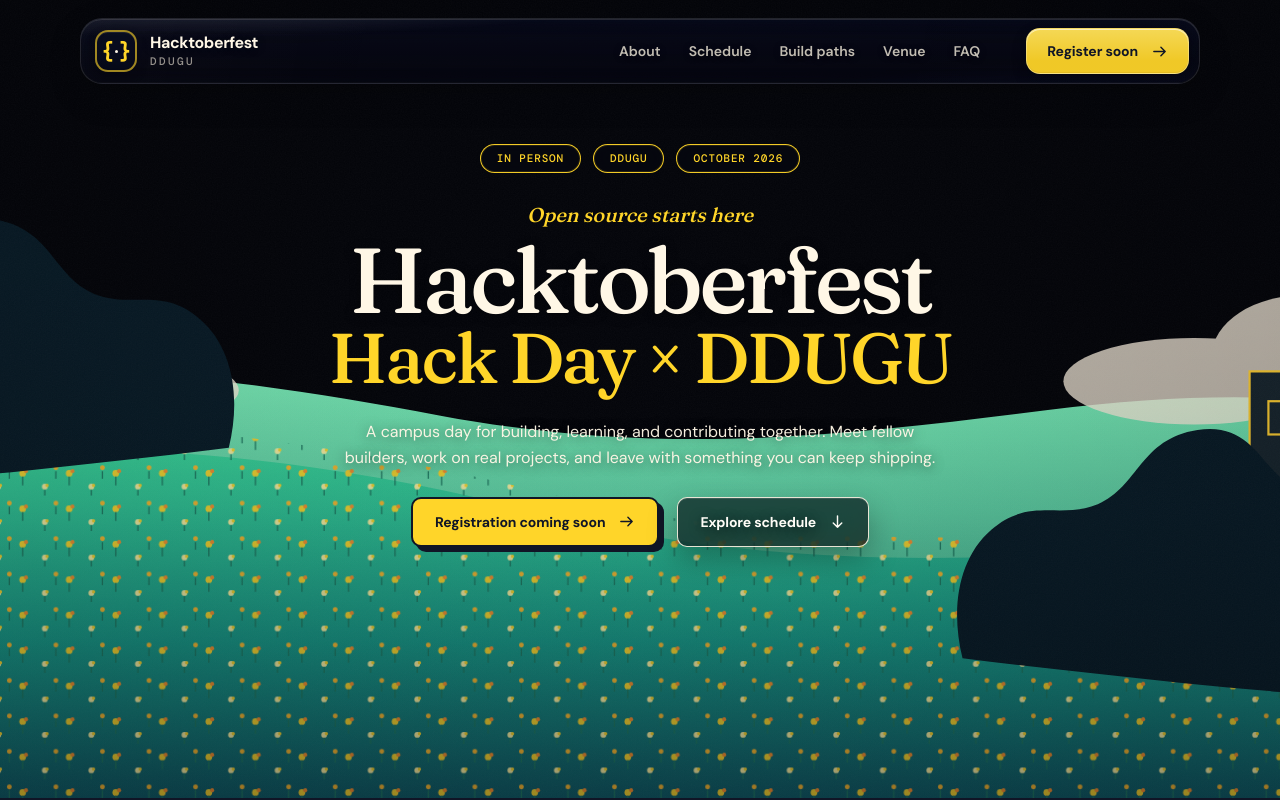
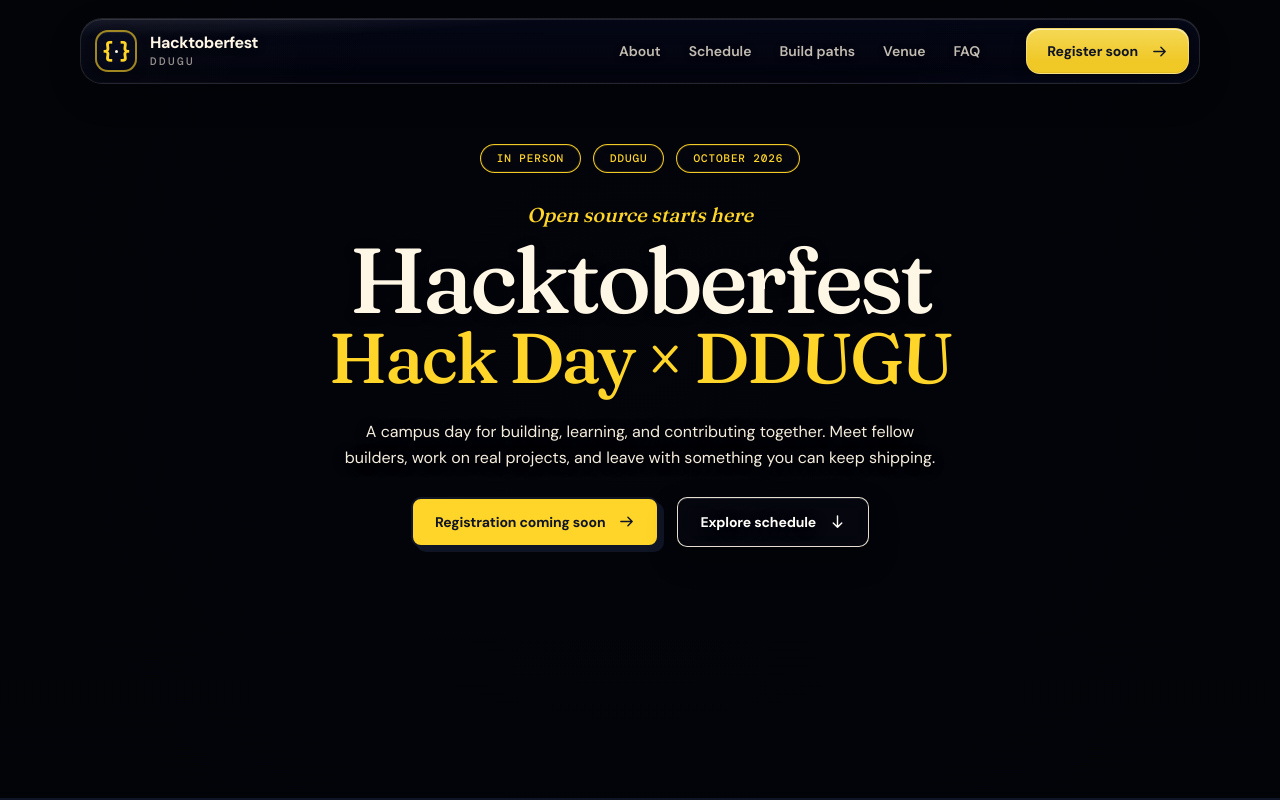
Before and after one commit to ThunderKhan/hactoberfest-static-site, a React (Vite) app: page / in a window 1280 px wide. Shown: the top 800 px of the page. Built offline with nearby package versions, Linux system fonts and the light colour scheme.

Commit message:
Use inline hero with graceful fallback

```diff
--- a/src/styles/05-hero-runtime.css
+++ b/src/styles/05-hero-runtime.css
@@ -1,7 +1,7 @@
 :root {
-  --hero-bg-image: url('/hero-landscape.svg');
+  --hero-bg-fallback: url('/hero-landscape.svg');
 }
 
 .hero-landscape {
-  background-image: var(--hero-bg-image);
+  background-image: var(--hero-bg-image, var(--hero-bg-fallback));
 }
```
